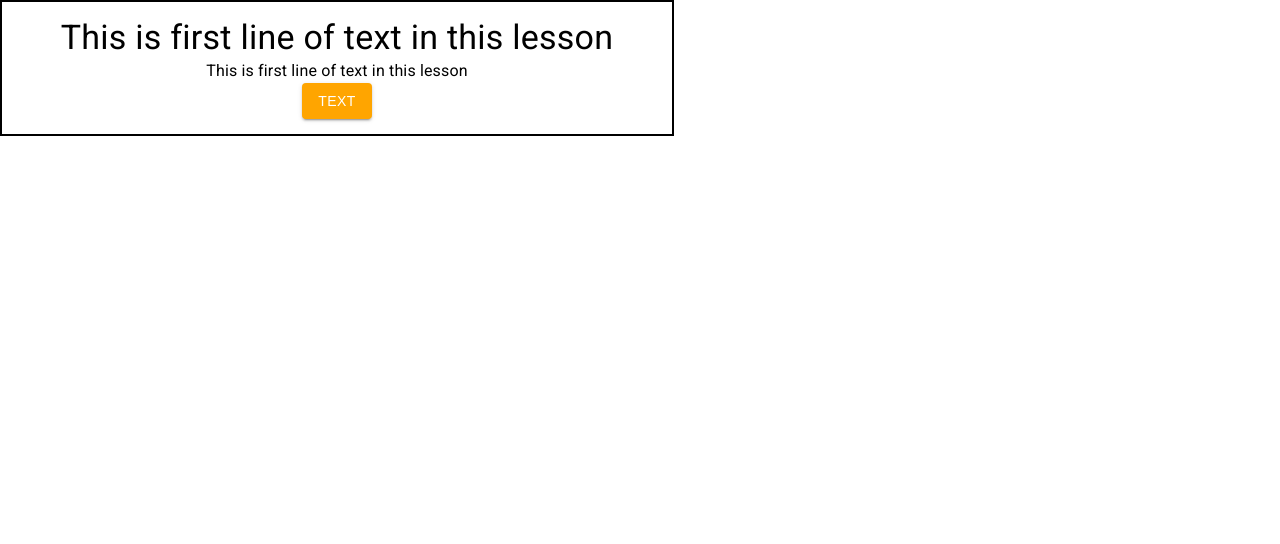
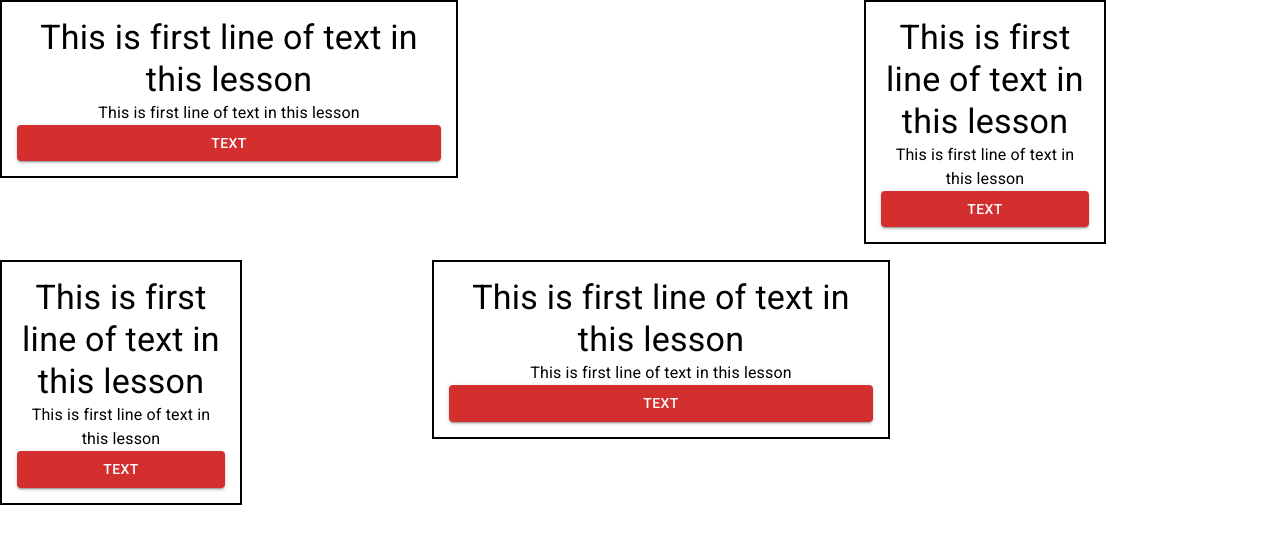
Before and after one commit to wiktorpiela/react-learn, a React (Create React App) app: page / in a window 1280 px wide. Shown: the top 544 px of the page. Built offline with nearby package versions, Linux system fonts and the light colour scheme.

Commit message:
grid added

```diff
--- /dev/null
+++ b/src/components/CustomCard.jsx
@@ -0,0 +1,25 @@
+import React from 'react'
+import{ useState } from 'react'
+import { Button, Typography } from '@mui/material';
+import { blue } from '@mui/material/colors';
+
+function CustomCard() {
+    const [btnColor, setBtnColor] = useState("error");
+  return (
+    <div style={{width:'50%', border:'2px solid black', padding:'15px'}}>
+        <Typography variant='h4'>This is first line of text in this lesson</Typography>
+        <Typography variant='body1'>This is first line of text in this lesson</Typography>
+
+        <Button
+          variant="contained"
+          color={btnColor}
+          onClick={()=>setBtnColor("success")}
+          size='medium'
+          sx={{width:'100%'}}>
+          Text
+        </Button>
+    </div>
+  )
+}
+
+export default CustomCard
--- a/src/components/Home.jsx
+++ b/src/components/Home.jsx
@@ -1,31 +1,27 @@
 import React, { useState } from 'react'
-import { Button, Typography } from '@mui/material';
+import { Button, Typography, Grid } from '@mui/material';
 import { blue } from '@mui/material/colors';
+import CustomCard from './CustomCard';
 
 
 function Home() {
   const [btnColor, setBtnColor] = useState("error");
 
   return (
-    <div style={{width:'50%', border:'2px solid black', padding:'15px'}}>
-        <Typography variant='h4'>This is first line of text in this lesson</Typography>
-        <Typography variant='body1'>This is first line of text in this lesson</Typography>
-
-        <Button
-          variant="contained"
-          color={btnColor}
-          onClick={()=>setBtnColor("success")}
-          size='medium'
-          sx={{
-            fontFamily: 'Arial',
-            backgroundColor: 'orange',
-            '&:hover':{
-              backgroundColor: 'blue'
-            }
-          }}>
-          Text
-        </Button>
-    </div>
+    <Grid container spacing={2}>
+  <Grid item xs={8}>
+    <CustomCard/>
+  </Grid>
+  <Grid item xs={4}>
+  <CustomCard/>
+  </Grid>
+  <Grid item xs={4}>
+  <CustomCard/>
+  </Grid>
+  <Grid item xs={8}>
+  <CustomCard/>
+  </Grid>
+</Grid>
   )
 }
 
```
